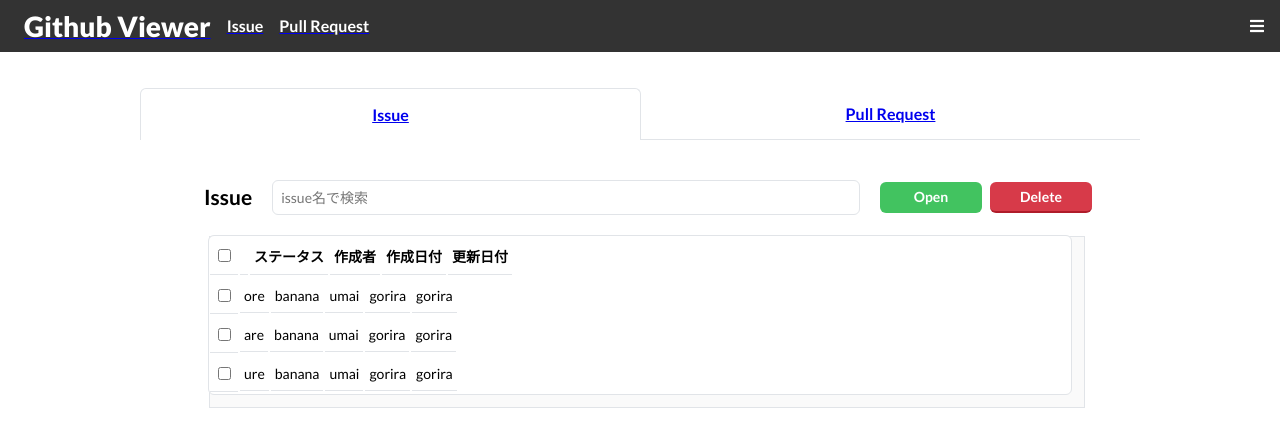
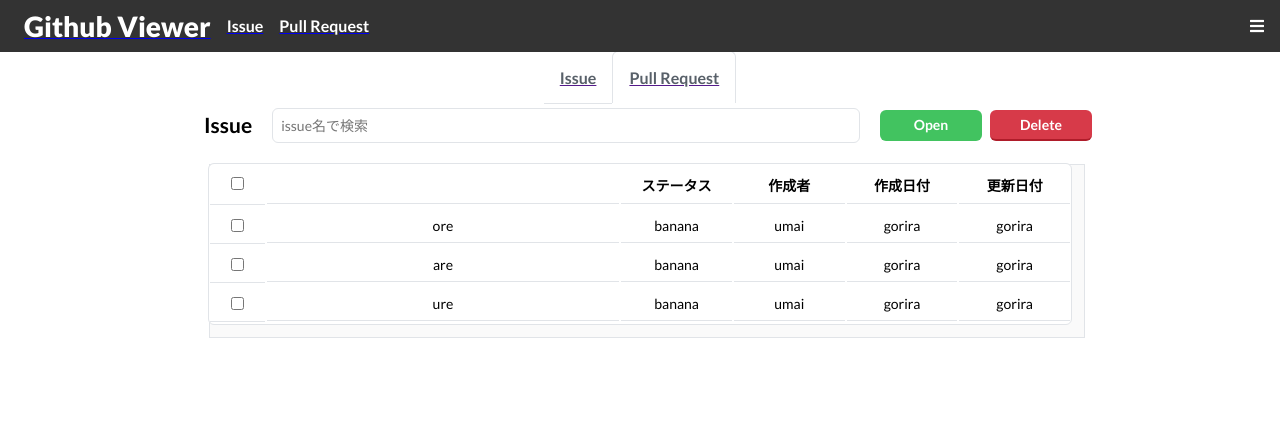
Before and after one commit to tomona24/react-redux-githubViewer, a React (Create React App) app: page / in a window 1280 px wide. Shown: the top 434 px of the page. Built offline with nearby package versions, Linux system fonts and the light colour scheme.

Commit message:
Fixed style

```diff
--- a/src/components/atoms/TabIndex.js
+++ b/src/components/atoms/TabIndex.js
@@ -5,11 +5,12 @@
 import Styles from '../Styles';
 
 const TabIndex = (props) => {
-  const { text, selected, to } = props;
+  const { text, selected, to, changeSelected } = props;
+
   return (
-    <Div selected={selected}>
-      <Link to={to}>{text}</Link>
-    </Div>
+    <Link to={to} onClick={changeSelected}>
+      <Div selected={selected}>{text}</Div>
+    </Link>
   );
 };
 
@@ -34,6 +35,7 @@
   text: PropTypes.string.isRequired,
   selected: PropTypes.bool.isRequired,
   to: PropTypes.string.isRequired,
+  changeSelected: PropTypes.func.isRequired,
 };
 
 export default TabIndex;
--- a/src/components/atoms/TableCell.js
+++ b/src/components/atoms/TableCell.js
@@ -4,12 +4,12 @@
 import Styles from '../Styles';
 
 export const TableCell = (props) => {
-  const { text } = props;
-  return <Div>{text}</Div>;
+  const { text, width } = props;
+  return <Div width={width}>{text}</Div>;
 };
 
 export const TableCheckBoxCell = (props) => {
-  const { onClick, index } = props;
+  const { onClick, index, width } = props;
   const [isChecked, setIsChecked] = useState(false);
   // const checked = wholeChecked ? true : isChecked;
   const onChecked = () => {
@@ -19,7 +19,7 @@
   };
 
   return (
-    <Div onClick={onChecked}>
+    <Div onClick={onChecked} width={width}>
       <input type="checkbox" checked={isChecked} />
     </Div>
   );
@@ -29,6 +29,7 @@
   display: block;
   margin: 1px;
   padding: 8px 4px;
+  width: ${(props) => (props.width ? props.width : '120px')};
   color: #000;
   font-size: ${Styles.FONT_SIZE.DEFAULT}px;
   font-family: ${Styles.FONT_FAMILY};
@@ -37,9 +38,11 @@
 
 TableCell.propTypes = {
   text: PropTypes.string.isRequired,
+  width: PropTypes.string.isRequired,
 };
 
 TableCheckBoxCell.propTypes = {
   onClick: PropTypes.func.isRequired,
   index: PropTypes.number.isRequired,
+  width: PropTypes.string.isRequired,
 };
--- a/src/components/molecules/TabIndices.js
+++ b/src/components/molecules/TabIndices.js
@@ -1,13 +1,37 @@
 import styled from 'styled-components';
 import React, { useState } from 'react';
+import PropTypes from 'prop-types';
 import TabIndex from '../atoms/TabIndex';
 
-const TabIndices = () => {
-  const [isIssue, changeIsIssue] = useState(true);
+const TabIndices = (props) => {
+  const { isIssue, setIsIssue } = useState(true);
+  const { changeCurrent } = props;
+  const changeSelected = () => {
+    // const { id } = event.target;
+    setIsIssue(!isIssue);
+    // switch (id) {
+    //   case 'IssueContainer':
+    //     changeCurrent(id);
+    //     break;
+    //   case 'PullRequest':
+    //     changeCurrent(id);
+    //     break;
+    // }
+  };
   return (
     <Div>
-      <TabIndex text="Issue" to="/issue" selected />
-      <TabIndex text="Pull Request" selected={false} to="/pullRequest" />
+      <TabIndex
+        text="Issue"
+        selected={isIssue}
+        id="IssueContainer"
+        changeSelected={changeSelected}
+      />
+      <TabIndex
+        text="Pull Request"
+        id="PullRequest"
+        changeSelected={changeSelected}
+        selected={!isIssue}
+      />
     </Div>
   );
 };
@@ -19,4 +43,8 @@
   margin: 16px auto;
 `;
 
+TabIndices.propTypes = {
+  changeCurrent: PropTypes.func.isRequired,
+};
+
 export default TabIndices;
--- a/src/components/molecules/Table.js
+++ b/src/components/molecules/Table.js
@@ -44,9 +44,10 @@
           onClick={handleClick}
           index={index}
           wholeChecked={wholeChecked}
+          width="50px"
         />
         <Div key={title} onClick={openModal}>
-          <TableCell text={title} />
+          <TableCell text={title} width="50%" />
           <TableCell text={status} />
           <TableCell text={author} />
           <TableCell text={createdDate} />
@@ -76,18 +77,21 @@
 const TableHeader = (props) => {
   const { onWholeCheck, wholeChecked } = props;
   return (
-    <Div header>
+    <Tr>
       <TableCheckBoxCell
         index={0}
         onClick={onWholeCheck}
         checked={wholeChecked}
+        width="50px"
       />
-      <TableCell text="" />
-      <TableCell text="ステータス" />
-      <TableCell text="作成者" />
-      <TableCell text="作成日付" />
-      <TableCell text="更新日付" />
-    </Div>
+      <Div header>
+        <TableCell text="" width="50%" />
+        <TableCell text="ステータス" />
+        <TableCell text="作成者" />
+        <TableCell text="作成日付" />
+        <TableCell text="更新日付" />
+      </Div>
+    </Tr>
   );
 };
 
@@ -140,6 +144,7 @@
 
 const Div = styled.div`
   display: flex;
+  justify-content: flex-end;
   width: 100%;
   color: #000;
   font-weight: ${(props) => (props.header ? 800 : 400)};
--- /dev/null
+++ b/src/components/pages/IssueWithTab.js
@@ -0,0 +1,21 @@
+import React, { useState } from 'react';
+import Styles from '../Styles';
+import IssueContainer from '../../container/IssueContainer';
+import TabIndices from '../molecules/TabIndices';
+import PullRequest from './PullRequest';
+
+const IssueWithTab = () => {
+  const [currentActive, setCurrentActive] = useState(IssueContainer);
+  const changeCurrent = (event) => {
+    const { id } = event.target;
+    setCurrentActive(id);
+  };
+  return (
+    <div>
+      <TabIndices changeCurrent={changeCurrent} />
+      {currentActive === IssueContainer ? <IssueContainer /> : <PullRequest />}
+    </div>
+  );
+};
+
+export default IssueWithTab;
--- a/src/components/pages/Profile.js
+++ b/src/components/pages/Profile.js
@@ -11,7 +11,7 @@
         <Div direction="column">
           <Div>プロフィール</Div>
           <Div>
-            <img src="" />
+            <img src="../img/ui.png" alt="icon" />
           </Div>
         </Div>
         <Div direction="column">
--- a/src/components/pages/Toppage.js
+++ b/src/components/pages/Toppage.js
@@ -1,23 +1,14 @@
 import React from 'react';
 import { Route } from 'react-router-dom';
 import IssueContainer from '../../container/IssueContainer';
-import TabIndices from '../molecules/TabIndices';
 import PullRequest from './PullRequest';
 import Profile from './Profile';
-
-const issueWithTab = () => {
-  return (
-    <div>
-      <TabIndices />
-      <IssueContainer />
-    </div>
-  );
-};
+import IssueWithTab from './IssueWithTab';
 
 const Toppage = () => {
   return (
     <div>
-      <Route exact path="/" component={issueWithTab} />
+      <Route exact path="/" component={IssueWithTab} />
       <Route path="/issue" component={IssueContainer} />
       <Route path="/pullRequest" component={PullRequest} />
       <Route path="/profile" component={Profile} />
```
Also changed, not shown: src/components/pages/IssuePage.js (deleted), src/img/ui.png (added).
